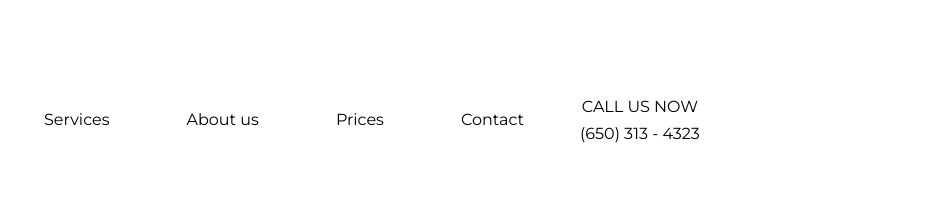
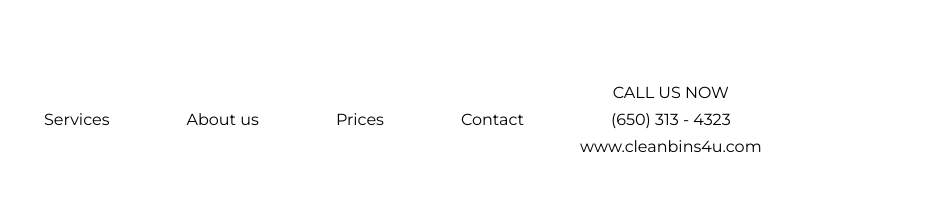
Before and after one commit to dz9systems/clean_bin, a website: page src/pages/index.html in a window 1280 px wide. Shown: the part 1759-1983 px from the top of the page, 344-1280 px from the left. Drawn offline with Linux system fonts and the light colour scheme; files that its build step writes are made by us from their sources; files whose address does not match are found by name.

```diff
--- a/src/pages/index.html
+++ b/src/pages/index.html
@@ -97,6 +97,7 @@
       <div class="call-to-action">
         <p class="call-us-now">CALL US NOW</p>
         <p>(650) 313 - 4323</p>
+        <p>www.cleanbins4u.com</p>
       </div>
     </div>
   </footer>
```
